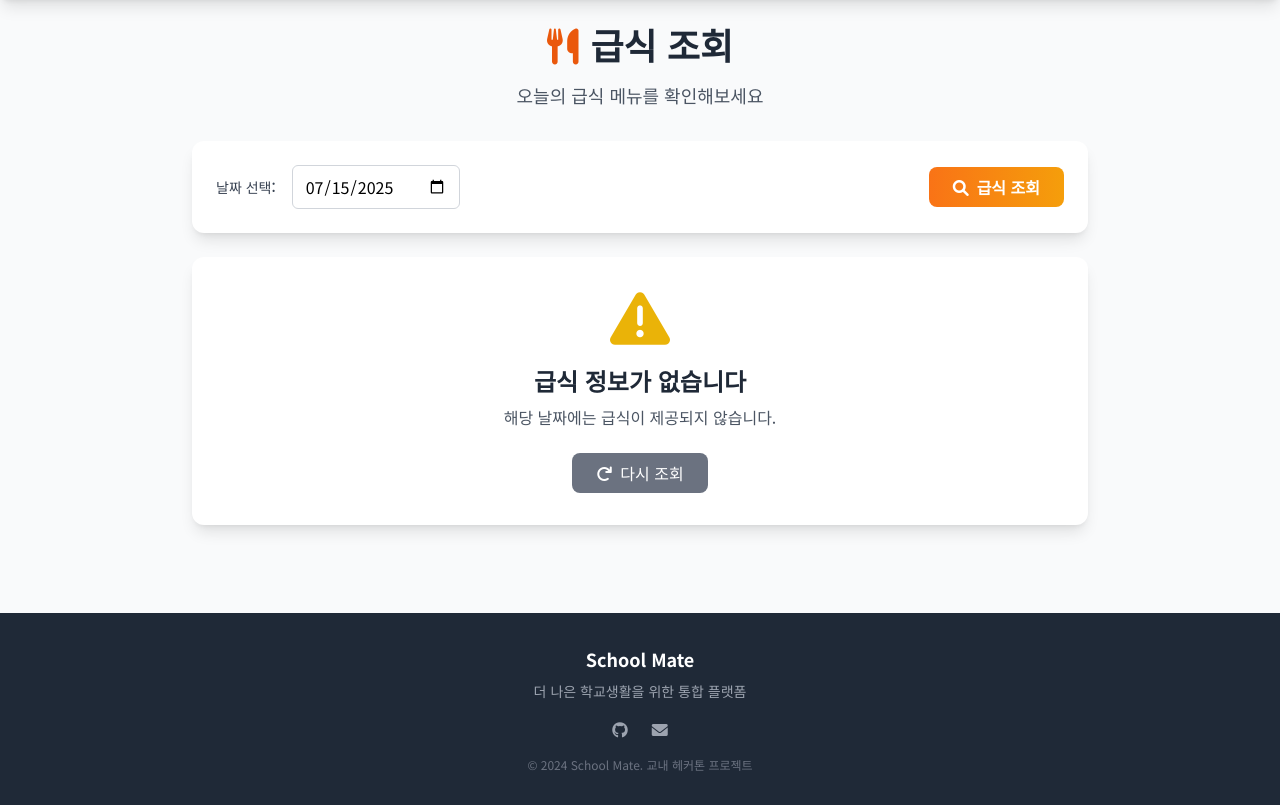
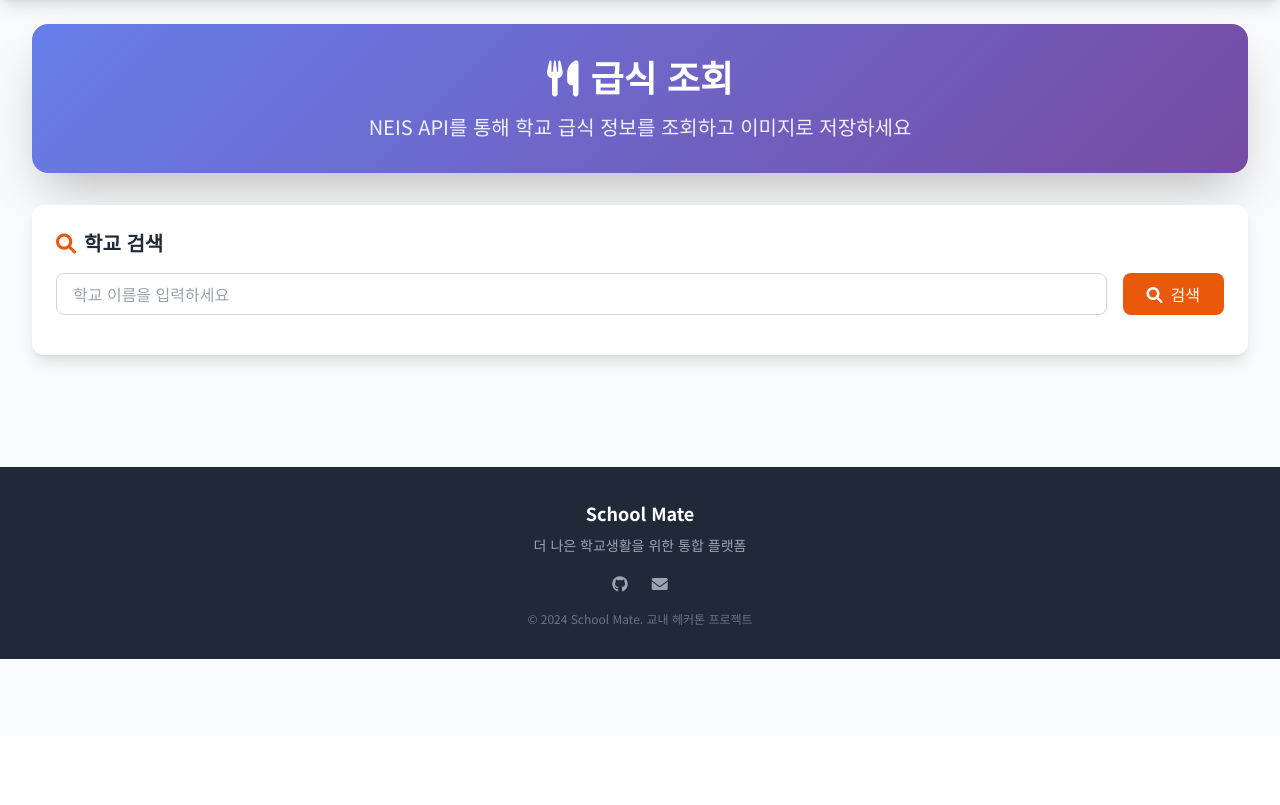
Before and after one commit to YCLK/school-mate, a Flask app: page /meal in a window 1280 px wide. Shown: the part 64-869 px from the top of the page. After the commit the page ends 723 px from the top, so only its background shows below. Run offline with Flask 3, Linux system fonts and the light colour scheme; data that the repository does not hold is empty; some libraries are stand-ins or nearby versions.

Commit message:
Update meal.html

```diff
--- a/api/templates/meal.html
+++ b/api/templates/meal.html
@@ -3,17 +3,47 @@
 {% block content %}
 <div class="px-4 sm:px-0">
     <!-- 헤더 -->
-    <div class="text-center mb-8">
-        <h1 class="text-4xl font-bold text-gray-800 mb-4">
-            <i class="fas fa-utensils text-orange-600 mr-3"></i>급식 조회
+    <div class="gradient-bg rounded-2xl shadow-2xl p-8 mb-8 text-white">
+        <div class="max-w-4xl mx-auto text-center">
+            <h1 class="text-3xl md:text-4xl font-bold mb-4">
+                <i class="fas fa-utensils mr-3"></i>급식 조회
             </h1>
-        <p class="text-lg text-gray-600">오늘의 급식 메뉴를 확인해보세요</p>
+            <p class="text-lg md:text-xl opacity-90">
+                NEIS API를 통해 학교 급식 정보를 조회하고 이미지로 저장하세요
+            </p>
+        </div>
     </div>
 
-    <!-- 메인 컨테이너 -->
-    <div class="max-w-4xl mx-auto">
-        <!-- 날짜 선택 -->
+    <!-- 학교 검색 섹션 -->
     <div class="bg-white rounded-xl shadow-lg p-6 mb-6">
+        <h2 class="text-xl font-semibold mb-4 text-gray-800">
+            <i class="fas fa-search mr-2 text-orange-600"></i>학교 검색
+        </h2>
+
+        <div class="flex flex-col sm:flex-row gap-4 mb-4">
+            <div class="flex-1">
+                <input type="text" id="schoolNameInput" placeholder="학교 이름을 입력하세요"
+                       class="w-full px-4 py-2 border border-gray-300 rounded-lg focus:ring-2 focus:ring-orange-500 focus:border-transparent">
+            </div>
+            <button id="searchSchoolBtn"
+                    class="bg-orange-600 hover:bg-orange-700 text-white px-6 py-2 rounded-lg font-medium transition-colors">
+                <i class="fas fa-search mr-2"></i>검색
+            </button>
+        </div>
+
+        <!-- 검색 결과 -->
+        <div id="schoolResults" class="hidden">
+            <h3 class="text-lg font-medium mb-3 text-gray-700">검색 결과</h3>
+            <div id="schoolList" class="space-y-2"></div>
+        </div>
+    </div>
+
+    <!-- 급식 조회 폼 -->
+    <div id="mealForm" class="bg-white rounded-xl shadow-lg p-6 mb-6 hidden">
+        <h2 class="text-xl font-semibold mb-4 text-gray-800">
+            <i class="fas fa-utensils mr-2 text-orange-600"></i>급식 조회
+        </h2>
+
         <div class="flex flex-col sm:flex-row items-center justify-between gap-4">
             <div class="flex items-center gap-4">
                 <label class="text-sm font-medium text-gray-700">날짜 선택:</label>
@@ -61,7 +91,8 @@
                     <i class="fas fa-calendar-day mr-2"></i>
                     <span id="mealDateTitle">오늘의 급식</span>
                 </h2>
-                    <p class="text-orange-100" id="mealDateSubtitle">2025년 7월 14일</p>
+                <p class="text-orange-100" id="mealSchoolInfo">학교 정보가 여기에 표시됩니다</p>
+                <p class="text-orange-100" id="mealDateSubtitle">2025년 7월 16일</p>
             </div>
 
             <!-- 급식 메뉴 -->
@@ -93,36 +124,157 @@
             </button>
         </div>
     </div>
-    </div>
 
     <!-- 숨겨진 캔버스 (이미지 생성용) -->
     <canvas id="mealCanvas" width="1000" height="1000" style="display: none;"></canvas>
 </div>
 
 <script>
-    let currentMealData = null;
-    let currentDate = null;
+class MealManager {
+    constructor() {
+        this.selectedSchool = null;
+        this.currentMealData = null;
+        this.currentDate = null;
+        this.init();
+    }
 
-    // 페이지 로드 시 오늘 날짜 설정 및 자동 조회
-    document.addEventListener('DOMContentLoaded', function() {
+    init() {
+        this.setupEventListeners();
+        this.setCurrentDate();
+    }
+
+    setupEventListeners() {
+        document.getElementById('searchSchoolBtn').addEventListener('click', () => this.searchSchool());
+        document.getElementById('schoolNameInput').addEventListener('keypress', (e) => {
+            if (e.key === 'Enter') this.searchSchool();
+        });
+        document.getElementById('mealDate').addEventListener('keypress', (e) => {
+            if (e.key === 'Enter') this.fetchMealData();
+        });
+    }
+
+    setCurrentDate() {
         const today = new Date();
         const dateString = today.toISOString().split('T')[0];
         document.getElementById('mealDate').value = dateString;
+    }
 
-        // 페이지 로드 시 오늘의 급식 자동 조회
-        fetchMealData();
-    });
+    showLoading() {
+        this.hideAllSections();
+        document.getElementById('loadingSection').classList.remove('hidden');
+    }
 
-    // 급식 데이터 가져오기 (실제 Flask 백엔드 호출)
-    async function fetchMealData() {
-        const dateInput = document.getElementById('mealDate').value;
-        if (!dateInput) {
-            alert('날짜를 선택해주세요.');
+    showError(message) {
+        this.hideAllSections();
+        document.getElementById('errorMessage').textContent = message;
+        document.getElementById('errorSection').classList.remove('hidden');
+    }
+
+    hideAllSections() {
+        document.getElementById('loadingSection').classList.add('hidden');
+        document.getElementById('mealSection').classList.add('hidden');
+        document.getElementById('noMealSection').classList.add('hidden');
+        document.getElementById('errorSection').classList.add('hidden');
+    }
+
+    async searchSchool() {
+        const schoolName = document.getElementById('schoolNameInput').value.trim();
+
+        if (!schoolName) {
+            this.showError('학교 이름을 입력해주세요.');
             return;
         }
 
-        // 로딩 시작
-        showLoading();
+        this.showLoading();
+
+        try {
+            const response = await fetch('/search_school', {
+                method: 'POST',
+                headers: {
+                    'Content-Type': 'application/json',
+                },
+                body: JSON.stringify({ school_name: schoolName })
+            });
+
+            if (!response.ok) {
+                throw new Error(`HTTP error! status: ${response.status}`);
+            }
+
+            const data = await response.json();
+
+            if (data.success) {
+                this.displaySchoolResults(data.schools);
+                this.hideAllSections();
+            } else {
+                this.showError(data.error || '학교 검색에 실패했습니다.');
+            }
+        } catch (error) {
+            console.error('학교 검색 오류:', error);
+            this.showError('네트워크 오류가 발생했습니다. 다시 시도해주세요.');
+        }
+    }
+
+    displaySchoolResults(schools) {
+        const schoolResults = document.getElementById('schoolResults');
+        const schoolList = document.getElementById('schoolList');
+
+        schoolList.innerHTML = '';
+
+        if (schools.length === 0) {
+            schoolList.innerHTML = '<p class="text-gray-500">검색 결과가 없습니다.</p>';
+        } else {
+            schools.forEach(school => {
+                const schoolItem = document.createElement('div');
+                schoolItem.className = 'p-4 border border-gray-200 rounded-lg hover:bg-gray-50 cursor-pointer transition-colors';
+                schoolItem.innerHTML = `
+                    <div class="flex justify-between items-start">
+                        <div>
+                            <h4 class="font-medium text-gray-800">${school.SCHUL_NM}</h4>
+                            <p class="text-sm text-gray-600">${school.ATPT_OFCDC_SC_NM} | ${school.SCHUL_KND_SC_NM}</p>
+                            <p class="text-xs text-gray-500 mt-1">${school.ORG_RDNMA || ''}</p>
+                        </div>
+                        <button class="bg-orange-600 hover:bg-orange-700 text-white px-3 py-1 rounded text-sm transition-colors">
+                            선택
+                        </button>
+                    </div>
+                `;
+
+                schoolItem.addEventListener('click', () => this.selectSchool(school));
+                schoolList.appendChild(schoolItem);
+            });
+        }
+
+        schoolResults.classList.remove('hidden');
+    }
+
+    selectSchool(school) {
+        this.selectedSchool = school;
+
+        // 선택된 학교 표시
+        document.getElementById('schoolNameInput').value = school.SCHUL_NM;
+        document.getElementById('schoolResults').classList.add('hidden');
+        document.getElementById('mealForm').classList.remove('hidden');
+
+        // 포커스를 급식 폼으로 이동
+        document.getElementById('mealForm').scrollIntoView({ behavior: 'smooth' });
+
+        // 학교 선택 후 자동으로 오늘 급식 조회
+        this.fetchMealData();
+    }
+
+    async fetchMealData() {
+        if (!this.selectedSchool) {
+            this.showError('학교를 먼저 선택해주세요.');
+            return;
+        }
+
+        const dateInput = document.getElementById('mealDate').value;
+        if (!dateInput) {
+            this.showError('날짜를 선택해주세요.');
+            return;
+        }
+
+        this.showLoading();
 
         try {
             // 날짜를 YYYYMMDD 형식으로 변환
@@ -135,6 +287,8 @@
                     'Content-Type': 'application/json',
                 },
                 body: JSON.stringify({
+                    atpt_code: this.selectedSchool.ATPT_OFCDC_SC_CODE,
+                    school_code: this.selectedSchool.SD_SCHUL_CODE,
                     date: formattedDate
                 })
             });
@@ -146,40 +300,26 @@
             const data = await response.json();
 
             if (data.success) {
-                currentMealData = data.meal_data;
-                currentDate = dateInput;
+                this.currentMealData = data.meal_data;
+                this.currentDate = dateInput;
 
-                if (!currentMealData || currentMealData.length === 0 ||
-                    (currentMealData.length === 1 && currentMealData[0].includes('급식 없음'))) {
-                    showNoMeal();
+                if (!this.currentMealData || this.currentMealData.length === 0 ||
+                    (this.currentMealData.length === 1 && this.currentMealData[0].includes('급식 없음'))) {
+                    this.showNoMeal();
                 } else {
-                    showMealData(currentMealData, dateInput);
+                    this.showMealData(this.currentMealData, dateInput);
                 }
             } else {
-                throw new Error(data.error || '급식 정보를 가져오는데 실패했습니다.');
+                this.showError(data.error || '급식 정보를 가져오는데 실패했습니다.');
             }
         } catch (error) {
             console.error('Error fetching meal data:', error);
-            showError(error.message);
+            this.showError('네트워크 오류가 발생했습니다. 다시 시도해주세요.');
         }
     }
 
-    // 로딩 표시
-    function showLoading() {
-        hideAllSections();
-        document.getElementById('loadingSection').classList.remove('hidden');
-    }
-
-    // 에러 표시
-    function showError(message) {
-        hideAllSections();
-        document.getElementById('errorMessage').textContent = message;
-        document.getElementById('errorSection').classList.remove('hidden');
-    }
-
-    // 급식 데이터 표시
-    function showMealData(mealData, date) {
-        hideAllSections();
+    showMealData(mealData, date) {
+        this.hideAllSections();
 
         const dateObj = new Date(date);
         const formattedDate = dateObj.toLocaleDateString('ko-KR', {
@@ -194,6 +334,7 @@
         const isToday = date === todayString;
 
         document.getElementById('mealDateTitle').textContent = isToday ? '오늘의 급식' : '급식 메뉴';
+        document.getElementById('mealSchoolInfo').textContent = this.selectedSchool.SCHUL_NM;
         document.getElementById('mealDateSubtitle').textContent = formattedDate;
 
         const container = document.getElementById('mealMenuContainer');
@@ -203,7 +344,7 @@
         const menuItems = mealData.slice(1).filter(item => item && item.trim());
 
         if (menuItems.length === 0) {
-            showNoMeal();
+            this.showNoMeal();
             return;
         }
 
@@ -238,32 +379,28 @@
         document.getElementById('mealSection').classList.remove('hidden');
     }
 
-    // 급식 없음 표시
-    function showNoMeal() {
-        hideAllSections();
+    showNoMeal() {
+        this.hideAllSections();
         document.getElementById('noMealSection').classList.remove('hidden');
     }
 
-    // 모든 섹션 숨기기
-    function hideAllSections() {
-        document.getElementById('loadingSection').classList.add('hidden');
-        document.getElementById('mealSection').classList.add('hidden');
-        document.getElementById('noMealSection').classList.add('hidden');
-        document.getElementById('errorSection').classList.add('hidden');
-    }
+    resetMealSearch() {
+        this.hideAllSections();
+        document.getElementById('mealForm').classList.add('hidden');
+        document.getElementById('schoolResults').classList.add('hidden');
+        document.getElementById('schoolNameInput').value = '';
 
-    // 검색 리셋
-    function resetMealSearch() {
-        hideAllSections();
         const today = new Date();
         const dateString = today.toISOString().split('T')[0];
         document.getElementById('mealDate').value = dateString;
-        fetchMealData();
+
+        this.selectedSchool = null;
+        this.currentMealData = null;
+        this.currentDate = null;
     }
 
-    // 이미지 다운로드
-    function downloadMealImage() {
-        if (!currentMealData || !currentDate) {
+    downloadMealImage() {
+        if (!this.currentMealData || !this.currentDate) {
             alert('급식 데이터가 없습니다.');
             return;
         }
@@ -289,18 +426,22 @@
 
         const today = new Date();
         const todayString = today.toISOString().split('T')[0];
-        const isToday = currentDate === todayString;
+        const isToday = this.currentDate === todayString;
 
         ctx.fillText(isToday ? '오늘의 급식' : '급식 메뉴', 500, 80);
 
+        // 학교명
+        ctx.font = '28px sans-serif';
+        ctx.fillText(this.selectedSchool.SCHUL_NM, 500, 120);
+
         // 날짜
-        const dateObj = new Date(currentDate);
+        const dateObj = new Date(this.currentDate);
         const formattedDate = dateObj.toLocaleDateString('ko-KR');
-        ctx.font = '32px sans-serif';
-        ctx.fillText(formattedDate, 500, 130);
+        ctx.font = '24px sans-serif';
+        ctx.fillText(formattedDate, 500, 160);
 
         // 메뉴 아이템들
-        const menuItems = currentMealData.slice(1).filter(item => item && item.trim());
+        const menuItems = this.currentMealData.slice(1).filter(item => item && item.trim());
         const menuIcons = ['🍚', '🍲', '🥗', '🍖', '🥬', '🍉', '🥤', '🍞', '🥛', '🍎'];
 
         let yPos = 280;
@@ -336,16 +477,30 @@
 
         // 다운로드
         const link = document.createElement('a');
-        link.download = `급식_${currentDate}.png`;
+        link.download = `급식_${this.selectedSchool.SCHUL_NM}_${this.currentDate}.png`;
         link.href = canvas.toDataURL();
         link.click();
     }
+}
 
-    // 날짜 입력 필드에 이벤트 리스너 추가 (엔터키로 조회)
-    document.getElementById('mealDate').addEventListener('keypress', function(e) {
-        if (e.key === 'Enter') {
-            fetchMealData();
+// 전역 함수들 (기존 코드와의 호환성을 위해)
+let mealManager;
+
+function fetchMealData() {
+    mealManager.fetchMealData();
 }
+
+function resetMealSearch() {
+    mealManager.resetMealSearch();
+}
+
+function downloadMealImage() {
+    mealManager.downloadMealImage();
+}
+
+// 초기화
+document.addEventListener('DOMContentLoaded', () => {
+    mealManager = new MealManager();
 });
 </script>
 {% endblock %}
```
Lines whose indentation alone changed are shown as unchanged.
